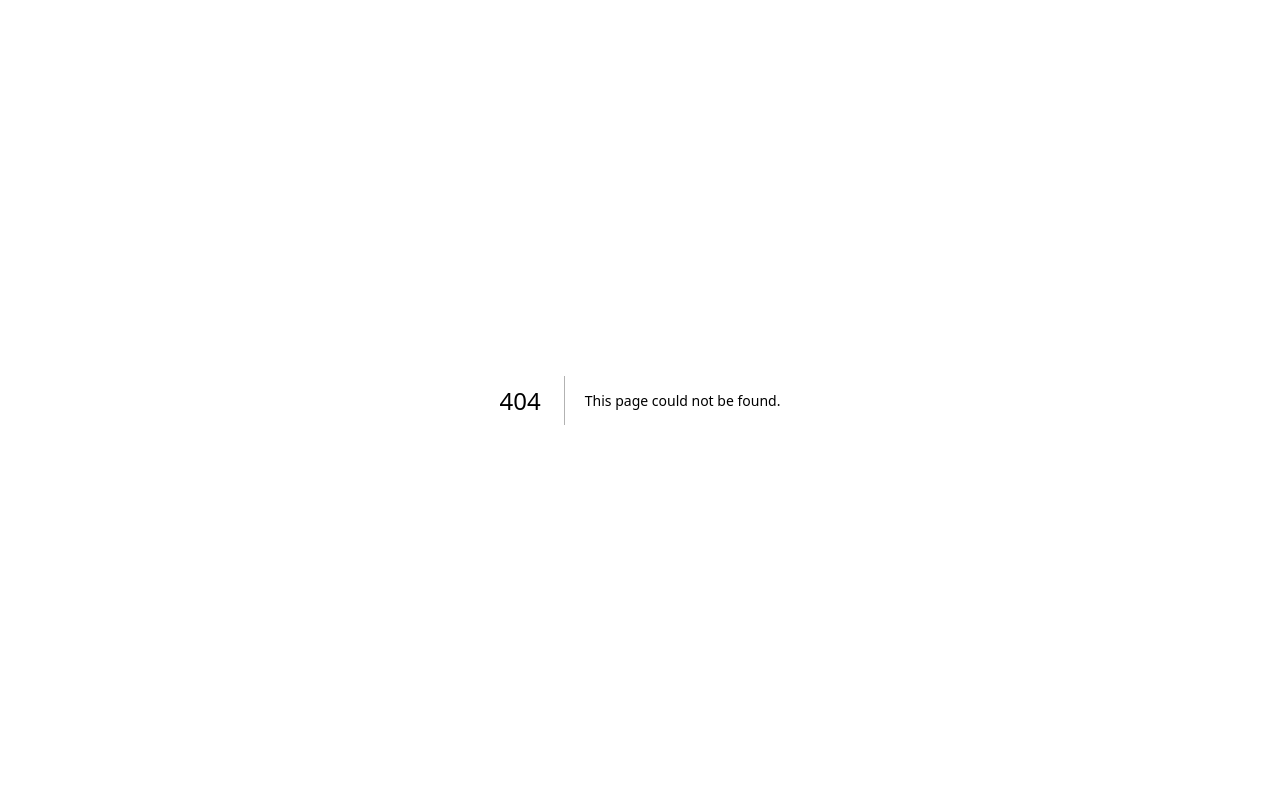
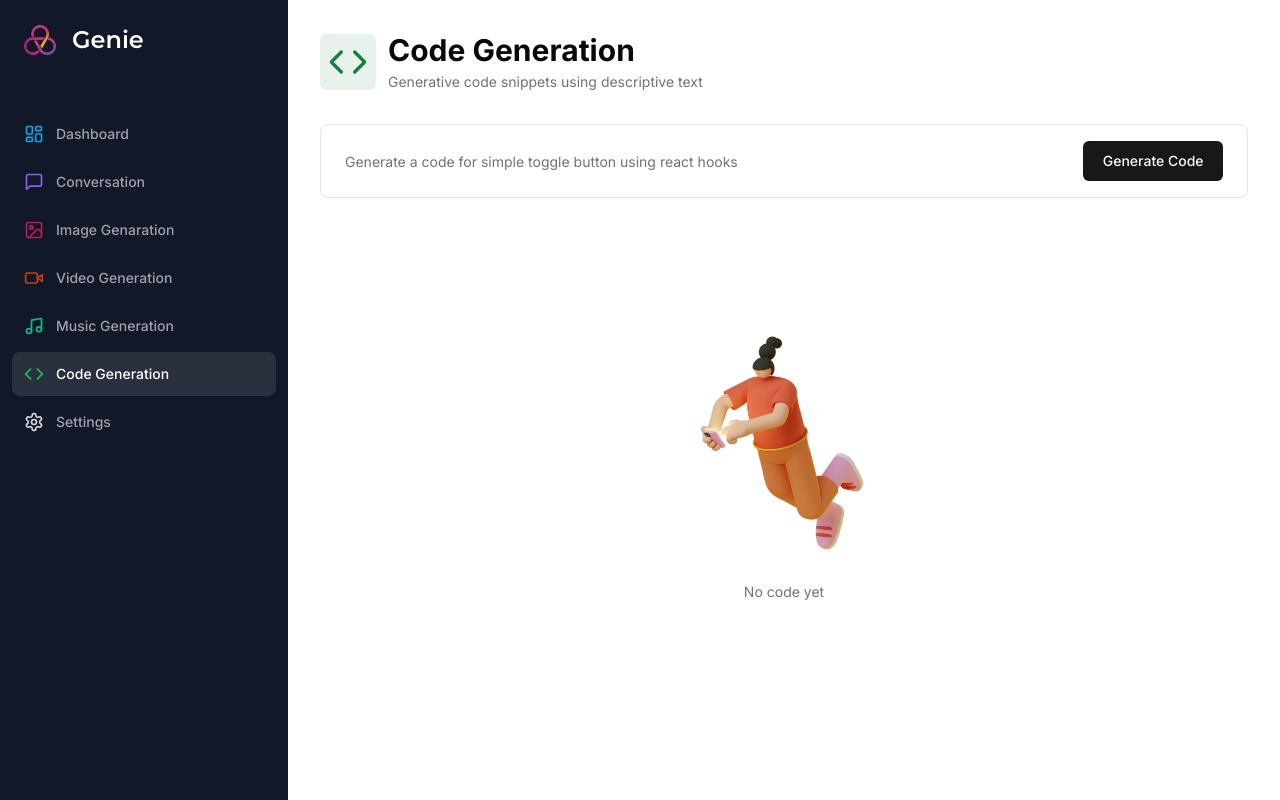
Before and after one commit to MZHussain0/ai_genie, a Next.js app: page /code in a window 1280 px wide. Before the commit this address had no page. Built offline with nearby package versions, Linux system fonts and the light colour scheme.

Commit message:
add /api/code  API and UI

```diff
--- /dev/null
+++ b/app/(dashboard)/(routes)/code/contants.ts
@@ -0,0 +1,7 @@
+import * as z from "zod";
+
+export const formSchema = z.object({
+  prompt: z.string().min(1, {
+    message: "Prompt is required",
+  }),
+});
--- /dev/null
+++ b/app/(dashboard)/(routes)/code/page.tsx
@@ -0,0 +1,145 @@
+"use client";
+import { useForm } from "react-hook-form";
+import { FC, useState } from "react";
+import * as z from "zod";
+import { zodResolver } from "@hookform/resolvers/zod";
+import { useRouter } from "next/navigation";
+import axios from "axios";
+
+import { CodeIcon } from "lucide-react";
+import Heading from "@/components/Heading";
+import { formSchema } from "./contants";
+import { Form, FormControl, FormField, FormItem } from "@/components/ui/form";
+import { Input } from "@/components/ui/input";
+import { Button } from "@/components/ui/button";
+import { ChatCompletionRequestMessage } from "openai";
+import Empty from "@/components/Empty";
+import Loader from "@/components/Loader";
+import { cn } from "@/lib/utils";
+import UserAvatar from "@/components/UserAvatar";
+import BotAvatar from "@/components/BotAvatar";
+import { ReactMarkdown } from "react-markdown/lib/react-markdown";
+
+interface CodePageProps {}
+
+const CodePage: FC<CodePageProps> = ({}) => {
+  const router = useRouter();
+  const [messages, setMessages] = useState<ChatCompletionRequestMessage[]>([]);
+
+  const form = useForm<z.infer<typeof formSchema>>({
+    resolver: zodResolver(formSchema),
+    defaultValues: {
+      prompt: "",
+    },
+  });
+
+  const isLoading = form.formState.isSubmitting;
+
+  const onSubmit = async (values: z.infer<typeof formSchema>) => {
+    try {
+      const userMessage: ChatCompletionRequestMessage = {
+        role: "user",
+        content: values.prompt,
+      };
+
+      const newMessages = [...messages, userMessage];
+
+      const response = await axios.post("/api/code", {
+        messages: newMessages,
+      });
+
+      setMessages((current) => [...current, userMessage, response.data]);
+
+      form.reset();
+    } catch (error: any) {
+      // TODO: Open Pro Model
+      console.log(error);
+    } finally {
+      router.refresh();
+    }
+  };
+  return (
+    <div>
+      <Heading
+        title="Code Generation"
+        description="Generative code snippets using descriptive text"
+        icon={CodeIcon}
+        iconColor="text-green-700"
+        bgColor="bg-green-700/10"
+      />
+
+      <div className="px-4 lg:px-8">
+        <div className="">
+          <Form {...form}>
+            <form
+              onSubmit={form.handleSubmit(onSubmit)}
+              className="rounded-lg border w-full p-4 px-3 md:px-6 focus-within:shadow-sm grid grid-cols-12 gap-2">
+              <FormField
+                name="prompt"
+                render={({ field }) => (
+                  <FormItem className="col-span-12 lg:col-span-10">
+                    <FormControl className="m-0 p-0">
+                      <Input
+                        className="border-0 outline-none focus-visible:ring-0 focus-visible:ring-transparent"
+                        disabled={isLoading}
+                        placeholder="Generate a code for simple toggle button using react hooks"
+                        {...field}
+                      />
+                    </FormControl>
+                  </FormItem>
+                )}
+              />
+
+              <Button
+                className="col-span-12 lg:col-span-2 w-full"
+                type="submit"
+                disabled={isLoading}>
+                Generate Code
+              </Button>
+            </form>
+          </Form>
+        </div>
+
+        <div className="space-y-4 mt-4">
+          {isLoading && (
+            <p className="p-8 w-full rounded-lg flex items-center justify-center bg-muted">
+              <Loader />
+            </p>
+          )}
+          {messages.length === 0 && !isLoading && <Empty label="No code yet" />}
+          <div className="flex flex-col-reverse gap-y-4">
+            {messages.map((message) => (
+              <div
+                key={message.content}
+                className={cn(
+                  "p-8 w-full flex items-start gap-x-8 rounded-lg",
+                  message.role === "user"
+                    ? "bg-white border border-black/10"
+                    : "bg-muted"
+                )}>
+                {message.role === "user" ? <UserAvatar /> : <BotAvatar />}
+
+                <ReactMarkdown
+                  components={{
+                    pre: ({ node, ...props }) => (
+                      <div className="overflow-auto w-full my-2 bg-black/10 p-2 rounded-lg">
+                        <pre {...props} />
+                      </div>
+                    ),
+                    code: ({ node, ...props }) => (
+                      <code {...props} className="bg-black/10 p-1 rounded-lg" />
+                    ),
+                  }}
+                  className="text-sm overflow-hidden leading-7">
+                  {message.content || ""}
+                </ReactMarkdown>
+              </div>
+            ))}
+          </div>
+        </div>
+      </div>
+    </div>
+  );
+};
+
+export default CodePage;
--- /dev/null
+++ b/app/api/code/route.ts
@@ -0,0 +1,42 @@
+import { auth } from "@clerk/nextjs";
+import { NextResponse } from "next/server";
+import { ChatCompletionRequestMessage, Configuration, OpenAIApi } from "openai";
+
+const configuration = new Configuration({
+  apiKey: process.env.OPENAI_API_KEY,
+});
+
+const openai = new OpenAIApi(configuration);
+
+const instructionMessage: ChatCompletionRequestMessage = {
+  role: "system",
+  content:
+    "You are a code generator. You must answer only in markdown snippets. Use code comments for explanations.",
+};
+
+export async function POST(req: Request) {
+  try {
+    const { userId } = auth();
+    const body = await req.json();
+    const { messages } = body;
+
+    if (!userId) return new NextResponse("unauthorized", { status: 401 });
+
+    if (!configuration.apiKey)
+      return new NextResponse("OpenAI API key not configured ", {
+        status: 500,
+      });
+
+    if (!messages) return new NextResponse("no messages", { status: 400 });
+
+    const response = await openai.createChatCompletion({
+      model: "gpt-3.5-turbo",
+      messages: [instructionMessage, ...messages],
+    });
+
+    return NextResponse.json(response.data.choices[0].message);
+  } catch (error) {
+    console.log("[CODE_ERROR]: ", error);
+    return new NextResponse("internal error", { status: 500 });
+  }
+}
--- a/package.json
+++ b/package.json
@@ -31,6 +31,7 @@
     "react": "18.2.0",
     "react-dom": "18.2.0",
     "react-hook-form": "^7.45.2",
+    "react-markdown": "^8.0.7",
     "tailwind-merge": "^1.14.0",
     "tailwindcss": "3.3.3",
     "tailwindcss-animate": "^1.0.6",
```
Also changed, not shown: 2 other files (tests, documents, lock files or other folders).
